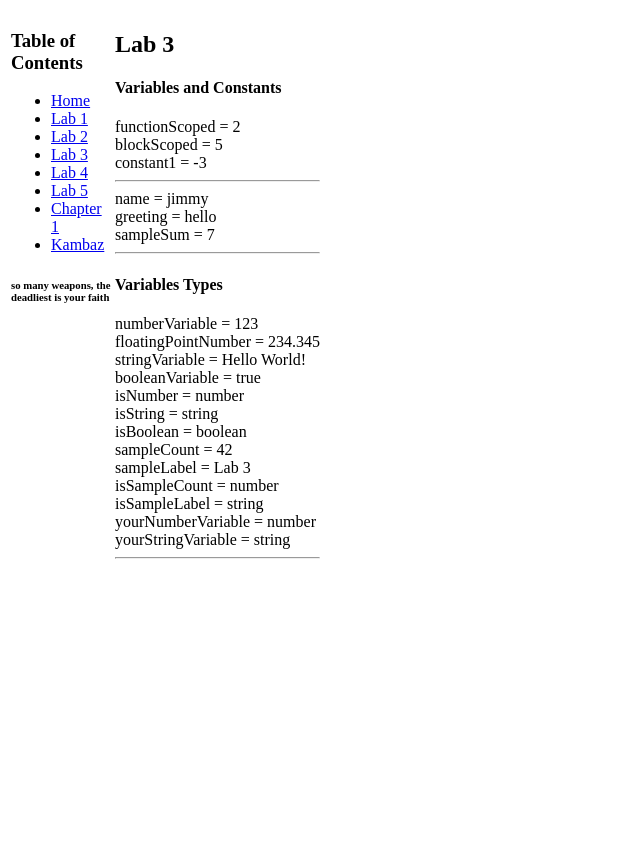
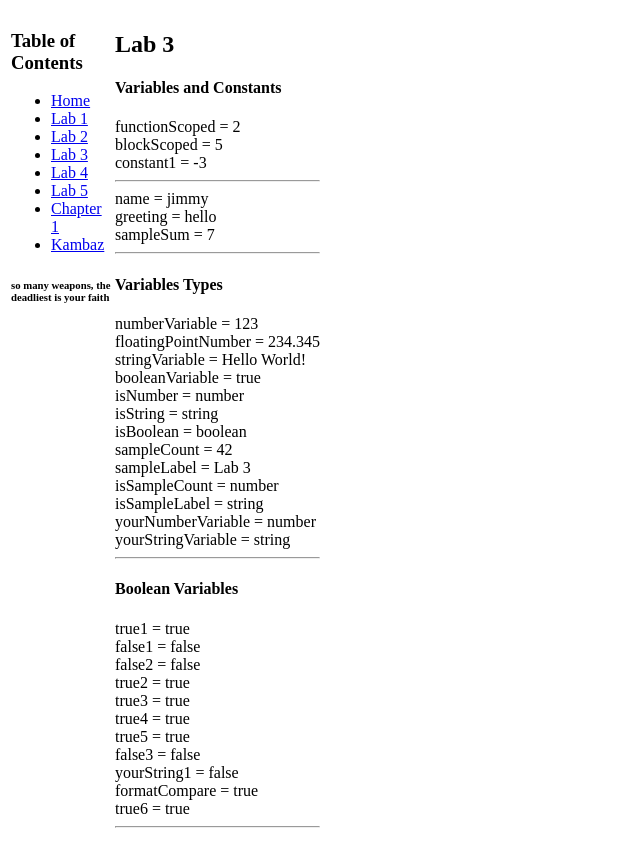
Before and after one commit to Jackerrigan/webdev-client, a Next.js app: page /labs/lab3 in a window 1280 px wide. Shown: the whole page, without its empty margins (0-640 px from the left). Before the commit the page ends 800 px from the top, so only its background shows below. Built offline with nearby package versions, Linux system fonts and the light colour scheme.

Commit message:
boolean variables

```diff
--- /dev/null
+++ b/app/labs/lab3/BooleanVariables.tsx
@@ -0,0 +1,42 @@
+export default function BooleanVariables() {
+  let numberVariable = 123,
+    floatingPointNumber = 234.345;
+  let true1 = true,
+    false1 = false;
+  let false2 = true1 && false1;
+  let true2 = true1 || false1;
+  let true3 = !false2;
+  let true4 = numberVariable === 123;
+  let true5 = floatingPointNumber !== 321.432;
+  let false3 = numberVariable < 100;
+  let yourString1 = "123" === 123;
+  let formatCompare = "123" == 123;
+  const true6 = numberVariable !== 0;
+  return (
+    <div id="wd-boolean-variables">
+      <h4>Boolean Variables</h4>
+      true1 = {true1 + ""}
+      <br />
+      false1 = {false1 + ""}
+      <br />
+      false2 = {false2 + ""}
+      <br />
+      true2 = {true2 + ""}
+      <br />
+      true3 = {true3 + ""}
+      <br />
+      true4 = {true4 + ""}
+      <br />
+      true5 = {true5 + ""}
+      <br />
+      false3 = {false3 + ""}
+      <br />
+      yourString1 = {yourString1 + ""}
+      <br />
+      formatCompare = {formatCompare + ""}
+      <br />
+      true6 = {true6 + ""}
+      <hr />
+    </div>
+  );
+}
--- a/app/labs/lab3/page.tsx
+++ b/app/labs/lab3/page.tsx
@@ -1,3 +1,4 @@
+import BooleanVariables from "./BooleanVariables";
 import VariablesAndConstants from "./VariablesAndConstants";
 import VariableTypes from "./VariableTypes";
 
@@ -7,6 +8,7 @@
       <h2>Lab 3</h2>
       <VariablesAndConstants />
       <VariableTypes />
+      <BooleanVariables />
     </div>
   );
 }
```
